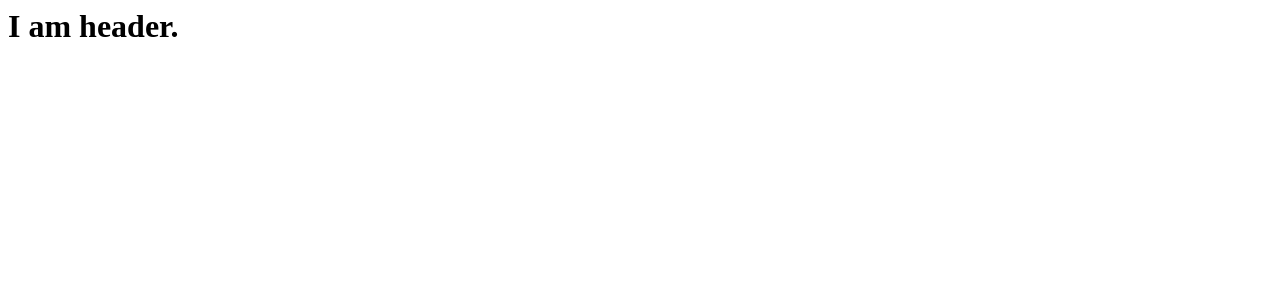
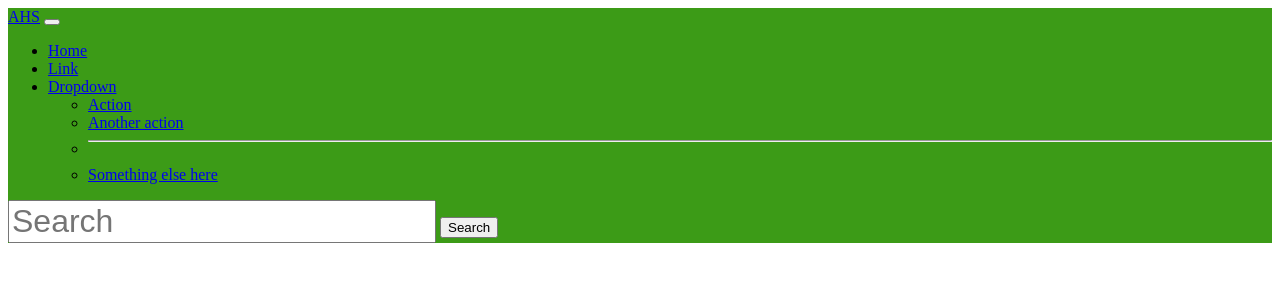
Before and after one commit to emily-jarecki/AHS-Site, a Django app: template main_page/templates/main_page/header.html in a window 1280 px wide. Shown: the top 300 px of the page. Run offline with Django 4.2, Linux system fonts and the light colour scheme; the template is opened without the code that fills it, so the values that code supplies are empty; some libraries are stand-ins or nearby versions.

Commit message:
added search styling

```diff
--- /dev/null
+++ b/main_page/static/main_page/style.css
@@ -0,0 +1,3 @@
+.form-control{
+    font-size:2rem;
+}
--- a/main_page/templates/main_page/header.html
+++ b/main_page/templates/main_page/header.html
@@ -1 +1,40 @@
-<h1>I am header.</h1>
+{% load static %}
+<nav class="navbar navbar-expand-lg navbar-dark" style="background-color: #3c9b17;">
+    <div class="container-fluid">
+      <a class="navbar-brand" href="#">AHS</a>
+      <button class="navbar-toggler" type="button" data-bs-toggle="collapse" data-bs-target="#navbarSupportedContent" aria-controls="navbarSupportedContent" aria-expanded="false" aria-label="Toggle navigation">
+        <span class="navbar-toggler-icon"></span>
+      </button>
+      <div class="collapse navbar-collapse" id="navbarSupportedContent">
+        <ul class="navbar-nav me-auto mb-2 mb-lg-0">
+          <li class="nav-item">
+            <a class="nav-link active" aria-current="page" href="#">Home</a>
+          </li>
+          <li class="nav-item">
+            <a class="nav-link" href="#">Link</a>
+          </li>
+          <li class="nav-item dropdown">
+            <a class="nav-link dropdown-toggle" href="#" id="navbarDropdown" role="button" data-bs-toggle="dropdown" aria-expanded="false">
+              Dropdown
+            </a>
+            <ul class="dropdown-menu" aria-labelledby="navbarDropdown">
+              <li><a class="dropdown-item" href="#">Action</a></li>
+              <li><a class="dropdown-item" href="#">Another action</a></li>
+              <li><hr class="dropdown-divider"></li>
+              <li><a class="dropdown-item" href="#">Something else here</a></li>
+            </ul>
+          </li>
+        </ul>
+        <form class="d-flex" action="./" method="post">
+            {% csrf_token %}
+
+          <input id="searchQuery" name="searchQuery" class="form-control me-2" type="search" placeholder="Search" aria-label="Search">
+          <button class="btn btn-outline-success bg-dark" type="submit">Search</button>
+        </form>
+      </div>
+    </div>
+  </nav>
+
+  {% load static %}
+
+<link rel="stylesheet" href="{% static 'main_page/style.css' %}">
--- a/main_page/templates/main_page/index.html
+++ b/main_page/templates/main_page/index.html
@@ -48,7 +48,7 @@
 </head>
 
 <body>
-    {% include "header.html" %}
+    {% include "main_page/header.html" %}
     <h1>AHS</h1>
     <h1><a class="btn btn-primary" href="/main_page/viewcart">View Cart</a></h1>
     <div>
--- a/main_page/views.py
+++ b/main_page/views.py
@@ -8,7 +8,9 @@
 def index(request):
     category_list = Category.objects.all()
     product_list = Product.objects.all()
-
+    if request.method == "POST":
+        print("post request")
+        print(request)
     context = {"product_list": product_list, "category_list": category_list}
     return render(request, 'main_page/index.html', context)
 
```
